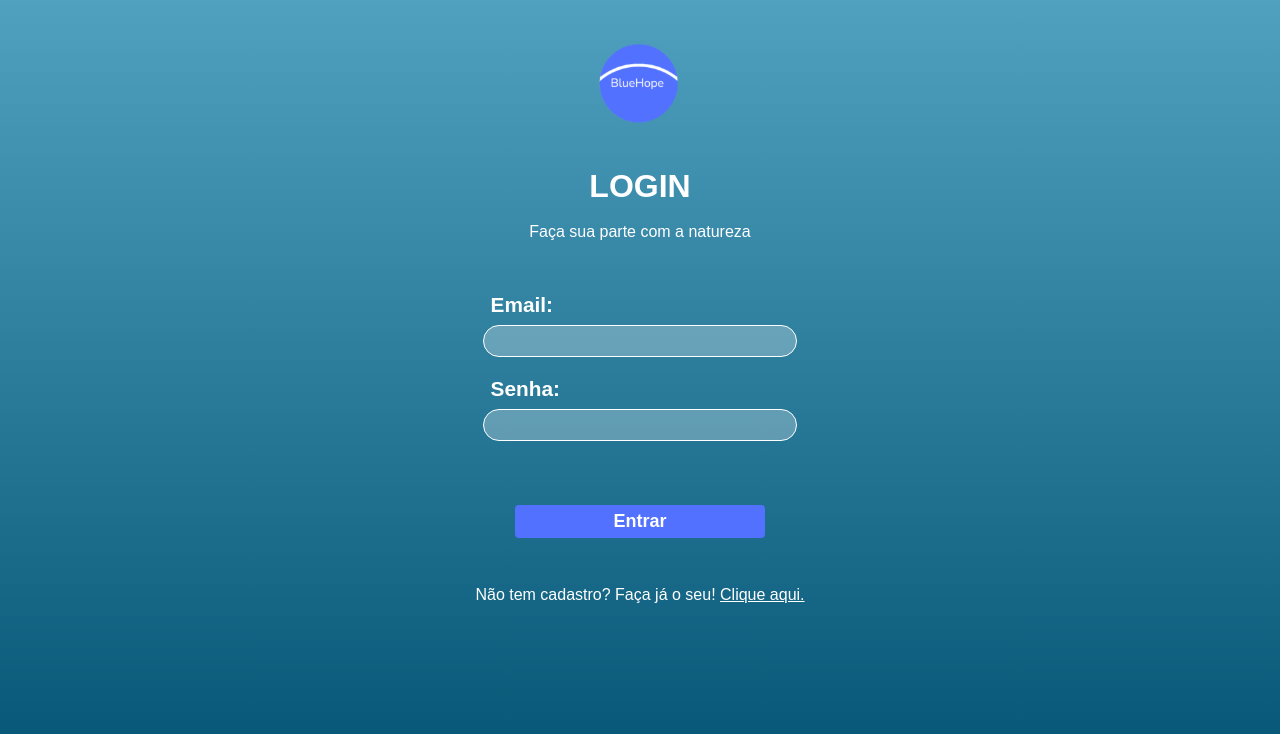
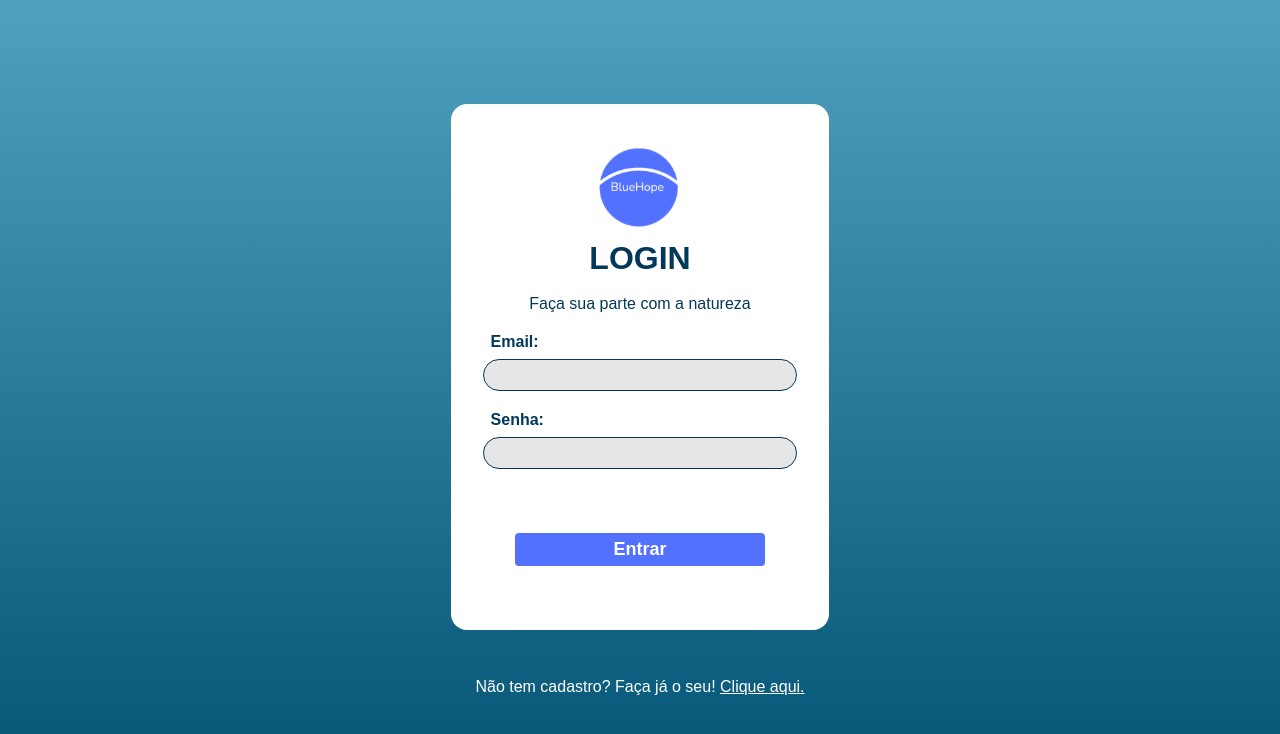
Before and after one commit to NatanJRL/BlueHope-Frontend, a Next.js app: page /login in a window 1280 px wide. Shown: the top 734 px of the page. Built offline with nearby package versions, Linux system fonts and the light colour scheme.

Commit message:
refactor: login page

```diff
--- a/src/app/(pages)/login/page.tsx
+++ b/src/app/(pages)/login/page.tsx
@@ -10,6 +10,8 @@ const Login = () => {
 
   return (
     <main className={styles.wholeContainer}>
+
+        <div className={styles.formLogin}>
         <Link href={"/home"}>
             <Image src={"/BlueHope-Logo.svg"}
                 width={100}
@@ -19,6 +21,7 @@ const Login = () => {
                 alt='Logo da BlueHope'
             />
         </Link>
+
 
             <div className={styles.loginTitleContainer}>
                 <h1>LOGIN</h1>
@@ -50,7 +53,7 @@ const Login = () => {
                 variant='secondary'
                 text='Entrar'
             />
-
+        </div>
         <p className={styles.signupClickText}>Não tem cadastro? Faça já o seu! <Link className={styles.signupLink} href={"/signUp"}>Clique aqui.</Link></p>
 
 
--- a/src/app/(pages)/login/styles.module.css
+++ b/src/app/(pages)/login/styles.module.css
@@ -1,11 +1,10 @@
-.logoLogin{
-    margin-top: 2rem;
-}
+
 
 .wholeContainer{
     display: flex;
     flex-direction: column;
     align-items: center;
+    justify-content: center;
     height: 100vh;
     background: rgb(80,160,191);
     background: linear-gradient(180deg, rgba(80,160,191,1) 0%, rgba(2,83,115,1) 100%);
@@ -15,9 +14,8 @@
     display: flex;
     flex-direction: column;
     align-items: center;
-    color: white;
-    margin-top: 2rem;
-    margin-bottom: 2rem;
+    color: #023859;
+
 }
 
 .loginTitleContainer h1{
@@ -46,3 +44,14 @@
     color: white;
     font-weight: lighter;
 }
+
+
+.formLogin{
+    background-color: white;
+    padding: 2rem;
+    padding-bottom: 4rem;
+    border-radius: 1rem;
+    display: flex;
+    flex-direction: column;
+    align-items: center;
+}
--- /dev/null
+++ b/src/app/(pages)/pages.tsx
@@ -0,0 +1,3 @@
+import Home from "./home/page";
+
+export default Home;
--- a/src/app/components/Input/styles.module.css
+++ b/src/app/components/Input/styles.module.css
@@ -7,9 +7,9 @@
 
 .labelStyle{
     margin-left: 0.5rem;
-    color: white;
+    color: #023859;
     font-weight: 550;
-    font-size: 1.3rem;
+    font-size: 1rem;
 }
 
 .inputStyle{
@@ -18,8 +18,8 @@
     max-width: 300px;
     min-height: 30px;
     margin-top: 0.5rem;
-    border: solid white 1px;
-    background-color: rgb(255, 255, 255, .27);
+    border: solid #023859 1px;
+    background-color: rgb(230, 230, 230);
     border-radius: 20px;
     height: 3.7vh;
     padding-left: 1vw;
```
Lines whose indentation alone changed are shown as unchanged.
